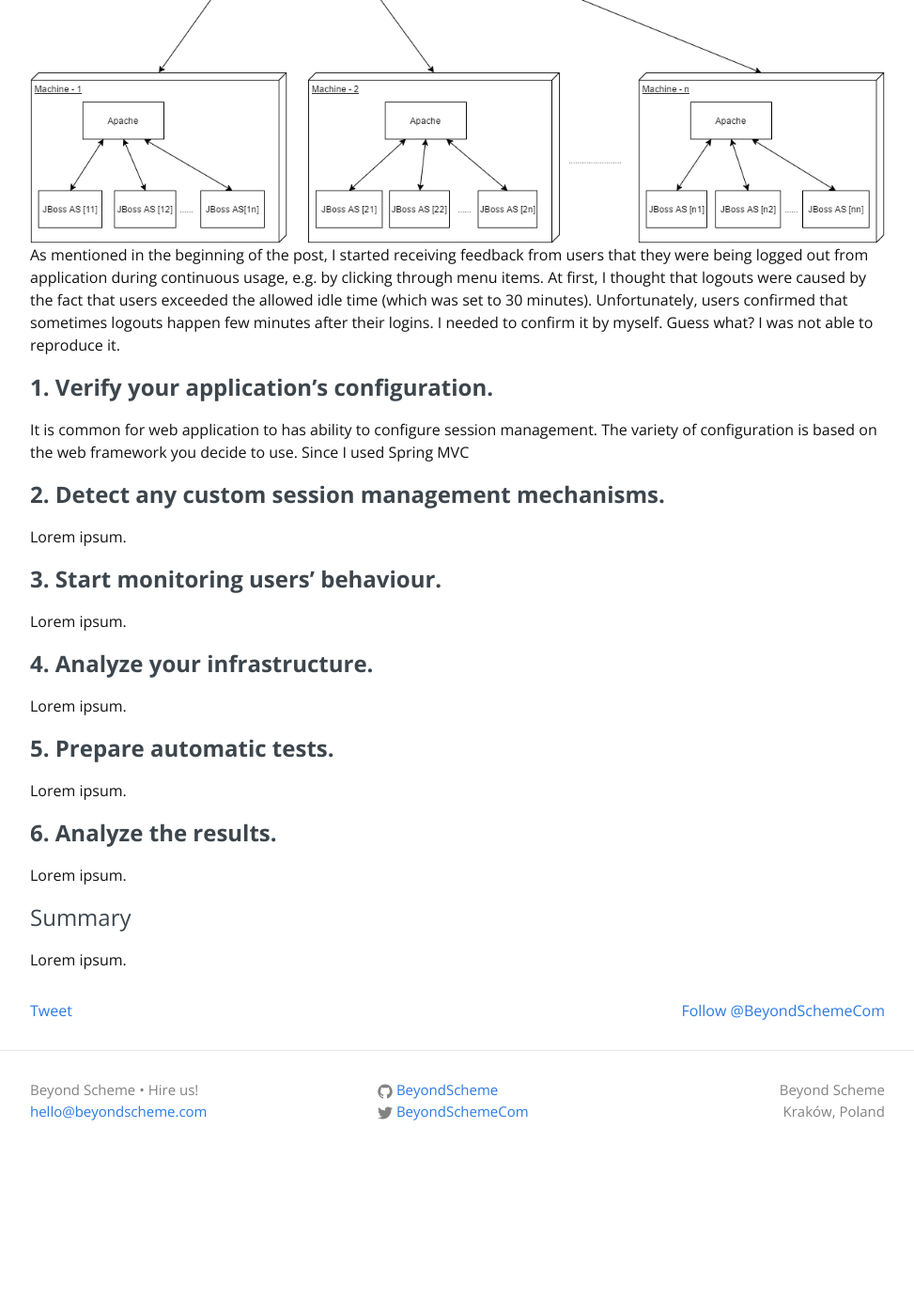
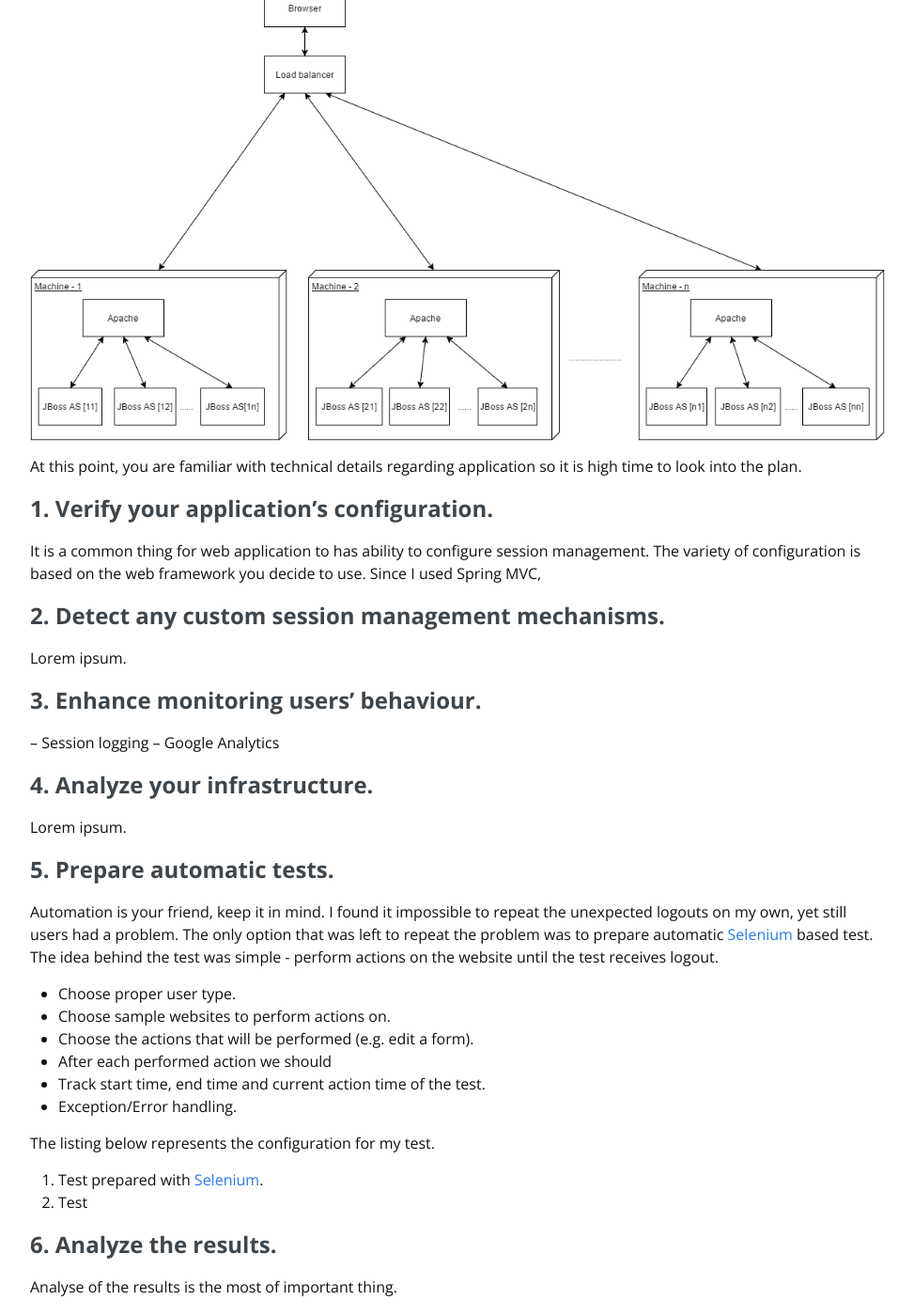
Before and after one commit to BeyondScheme/BeyondScheme.github.io, a Jekyll site: the page built from _posts/2016-05-13-session-management.md, in a window 1280 px wide and 1400 px high, scrolled down 834 px. Shown: the whole window at 94% size, without its empty margins (153-1126 px from the left). Built offline with Jekyll 4.4.1, drawn with Linux system fonts in a browser that asks for light colours; nearby versions of some CDN libraries; comment, search, counter and statistics services are not loaded; before the commit the page ends 2087 px from its top, so only the background shows below that; some of the changed text lies outside the part shown.

Commit message:
Finished intro, summary, prepare automatic tests

```diff
--- a/_posts/2016-05-13-session-management.md
+++ b/_posts/2016-05-13-session-management.md
@@ -3,18 +3,27 @@
 title:  "6 steps to detect wrong session management in your web application"
 date:   2016-05-13 08:00:00 +0200
 author: "Kamil Kubacki"
-tags: web springmvc session-management java
+tags: web java springmvc
 ---
 
 
-
-
-I would like to share with you 6 steps that may help in detecting the
-cause of wrong session management in your web application. The steps were prepared
-based on the experience with finding out the root cause of unexpected users' logouts
-in my web application.
+I would like to share with you six steps that may help in solving problems related
+to wrong session management and/or wrong infrastructure configuration for your
+web applications, especially Java web applications.
 
 # Introduction
+The steps were prepared based on the real experience with finding
+out the root cause of unexpected users' logouts in my Spring MVC web application.
+Users' claimed that they were being logged out during continuous usage of
+application (e.g. during clicking through menu). At first, I was trying to reproduce
+those unexpected logouts on my own but it resulted in failure. First idea led me
+to thinking that users were logged out due to exceeded idle timeout available.
+My assumptions were denied by clients so I started looking for the help in
+the Internet. I was not able to find a clear way to deal with those kind of
+problems so I prepared a plan to figure out the solution. The plan consists of
+six steps and this blog post represents it.
+
+# Application and infrastructure (overview)
 The application I am writing about is a Spring MVC based app with support
 of Spring Security for authentication and authorization management.
 The application is deployed into multiple [JBoss AS](http://jbossas.jboss.org/)
@@ -23,38 +32,56 @@
 balanced by load balancer. To give you better view at the infrastructure
 please take a look at the picture below.
 
-<img src="/images/blog/posts/session-management/architecture.png"
-style="float:right;margin-left:20px;" />
+<img src="/images/blog/posts/session-management/architecture.png" alt="infrastructure" />
+
+At this point, you are familiar with technical details regarding application
+so it is high time to look into the plan.
 
 
-As mentioned in the beginning of the post, I started receiving feedback from
-users that they were being logged out from application during continuous usage,
-e.g. by clicking through menu items. At first, I thought that logouts were caused
-by the fact that users exceeded the allowed idle time (which was
-set to 30 minutes). Unfortunately, users confirmed that sometimes logouts happen
-few minutes after their logins. I needed to confirm it by myself. Guess what?
-I was not able to reproduce it.
-
 # <b>1. Verify your application's configuration.</b>
-It is common for web application to has ability to configure session management.
+It is a common thing for web application to has ability to configure session management.
 The variety of configuration is based on the web framework you decide to use.
-Since I used Spring MVC
+Since I used Spring MVC,
 
 # <b>2. Detect any custom session management mechanisms.</b>
 Lorem ipsum.
 
-# <b>3. Start monitoring users' behaviour.</b>
-Lorem ipsum.
+# <b>3. Enhance monitoring users' behaviour.</b>
+ -- Session logging
+ -- Google Analytics
+
 
 # <b>4. Analyze your infrastructure.</b>
 Lorem ipsum.
 
 # <b>5. Prepare automatic tests.</b>
-Lorem ipsum.
+Automation is your friend, keep it in mind. I found it impossible to repeat the
+unexpected logouts on my own, yet still users had a problem. The only option that
+was left to repeat the problem was to prepare automatic
+[Selenium](http://www.seleniumhq.org/) based test. The idea behind the test was
+simple - perform actions on the website until the test receives logout.
+
+
+
+
+
+* Choose proper user type.
+* Choose sample websites to perform actions on.
+* Choose the actions that will be performed (e.g. edit a form).
+* After each performed action we should
+* Track start time, end time and current action time of the test.
+* Exception/Error handling.
+
+The listing below represents the configuration for my test.
+1. Test prepared with [Selenium](http://www.seleniumhq.org/).
+2. Test
 
 # <b>6. Analyze the results.</b>
-Lorem ipsum.
+Analyse of the results is the most of important thing.
 
 
 # Summary
-Lorem ipsum.
+This is the end of the blog post. After this reading, you should be able to have
+a better overview how to deal with tricky cases regarding session management in
+your web applications. I hope that it might help you as it helped myself. If you
+have any thoughts or questions, please share them in the comments.
```
